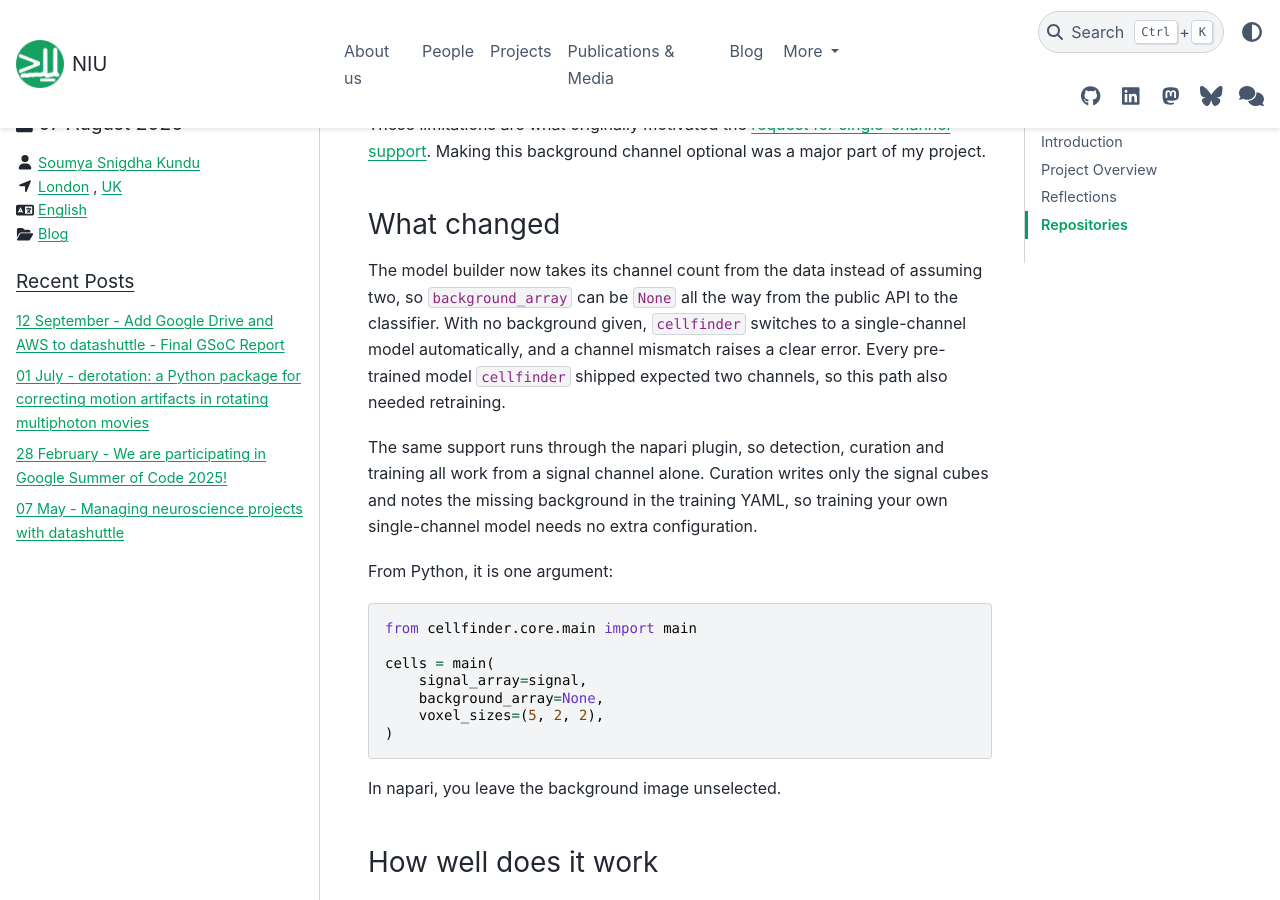
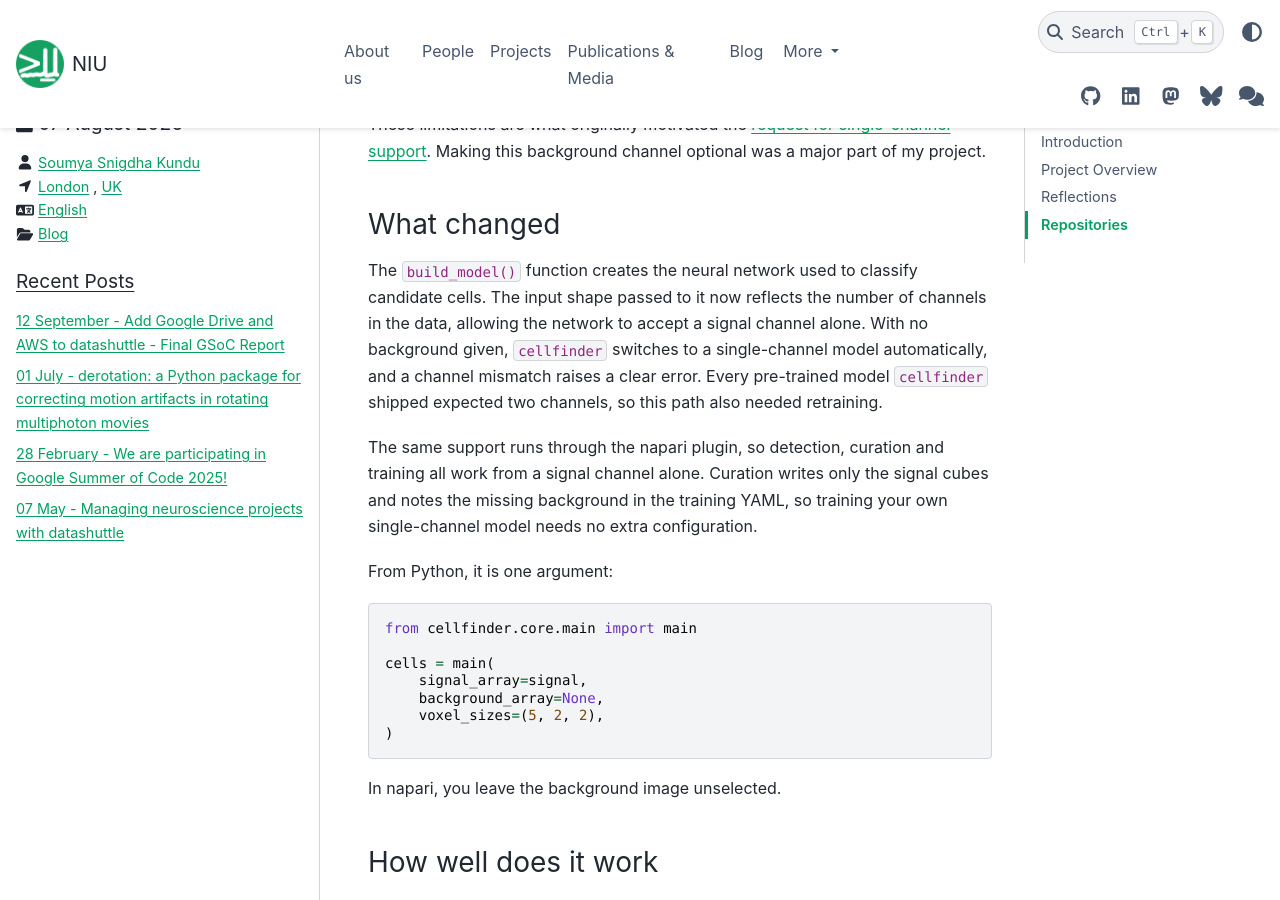
Before and after one commit to neuroinformatics-unit/neuroinformatics-unit.github.io, a Sphinx documentation site: the page built from docs/source/blog/gsoc_2026_cellfinder.md, in a window 1280 px wide and 900 px high, scrolled down 812 px. Built offline with Sphinx 7.4.7 and the PyData theme 0.15.4, drawn with Linux system fonts in a browser that asks for light colours; nearby versions of some CDN libraries; pages that are not in the unit, such as notebooks, are missing from menus.

Commit message:
Explain how build_model supports single-channel input

```diff
--- a/docs/source/blog/gsoc_2026_cellfinder.md
+++ b/docs/source/blog/gsoc_2026_cellfinder.md
@@ -25,7 +25,7 @@
 
 ### What changed
 
-The model builder now takes its channel count from the data instead of assuming two, so `background_array` can be `None` all the way from the public API to the classifier. With no background given, `cellfinder` switches to a single-channel model automatically, and a channel mismatch raises a clear error. Every pre-trained model `cellfinder` shipped expected two channels, so this path also needed retraining.
+The `build_model()` function creates the neural network used to classify candidate cells. The input shape passed to it now reflects the number of channels in the data, allowing the network to accept a signal channel alone. With no background given, `cellfinder` switches to a single-channel model automatically, and a channel mismatch raises a clear error. Every pre-trained model `cellfinder` shipped expected two channels, so this path also needed retraining.
 
 The same support runs through the napari plugin, so detection, curation and training all work from a signal channel alone. Curation writes only the signal cubes and notes the missing background in the training YAML, so training your own single-channel model needs no extra configuration.
 
```
